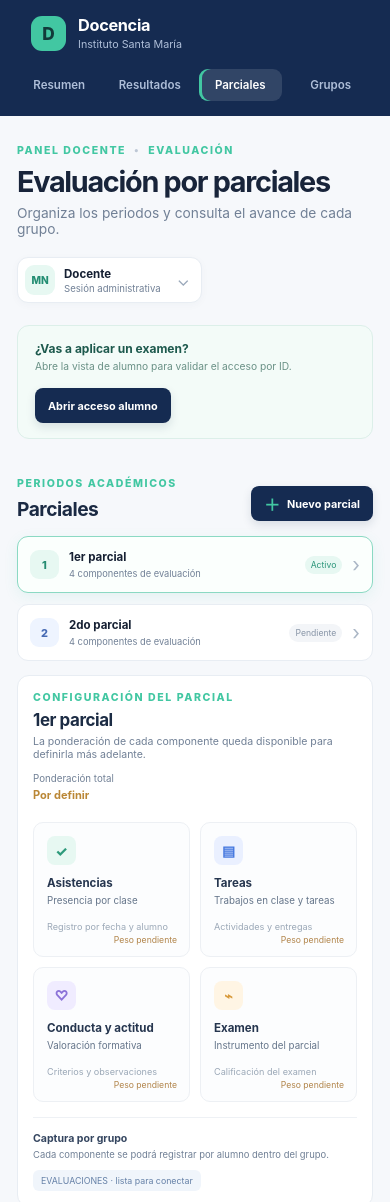
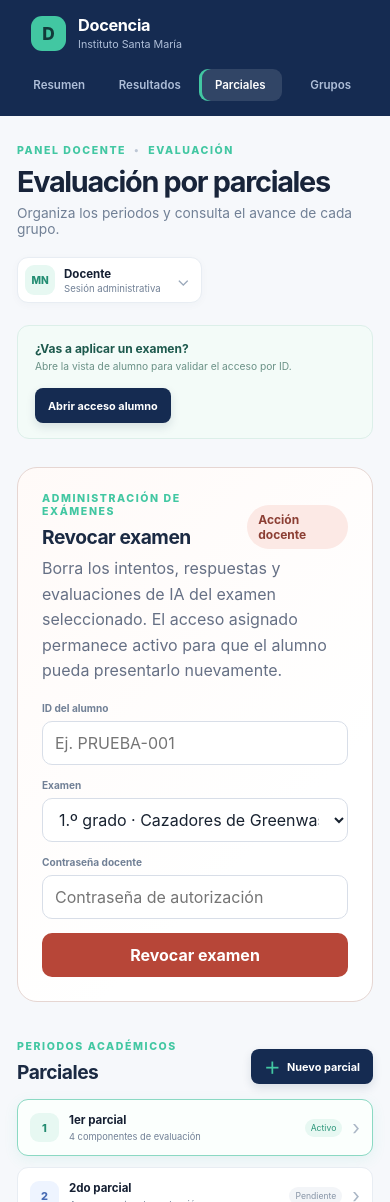
Before and after one commit to alexsennin/docencia, a Next.js app: page / in a window 390 px wide. Shown: the top 1202 px of the page. Built offline with nearby package versions, Linux system fonts and the light colour scheme.

Commit message:
feat: add test student assignments and exam revocation

```diff
--- /dev/null
+++ b/app/api/admin/revoke-exam/route.ts
@@ -0,0 +1,21 @@
+import { hasSheetsBridge, sheetsBridge } from "../../../../lib/sheets-bridge";
+
+export const dynamic = "force-dynamic";
+
+export async function POST(request: Request) {
+  try {
+    const payload = await request.json() as { studentId?: string; examId?: string; password?: string };
+    if (!payload.studentId?.trim() || !payload.examId?.trim() || !payload.password) {
+      return Response.json({ error: "Alumno, examen y contraseña docente son obligatorios." }, { status: 400 });
+    }
+    if (!hasSheetsBridge()) return Response.json({ error: "La administración requiere el puente seguro con Google Sheets." }, { status: 503 });
+    const result = await sheetsBridge("revokeExam", {
+      studentId: payload.studentId.trim(),
+      examId: payload.examId.trim(),
+      password: payload.password,
+    });
+    return Response.json({ result, source: "sheets" });
+  } catch (error) {
+    return Response.json({ error: error instanceof Error ? error.message : "No se pudo revocar el examen." }, { status: 500 });
+  }
+}
--- a/app/globals.css
+++ b/app/globals.css
@@ -235,6 +235,15 @@ h2 { margin-bottom: 0; color: #1b2a43; font-size: 1.2rem; letter-spacing: -.025e
 .lock-panel form { grid-template-columns: 1fr auto; align-items: end; margin-top: 6px; }
 .locked { pointer-events: none; user-select: none; opacity: .55; }
 
+.admin-controls { margin: 28px 0; padding: 24px; border: 1px solid #e6d6d2; border-radius: 20px; background: linear-gradient(135deg, #fffaf8 0%, #ffffff 70%); }
+.admin-control-badge { display: inline-flex; align-items: center; padding: 7px 11px; border-radius: 999px; color: #8c3f34; background: #fce9e5; font-size: 12px; font-weight: 700; }
+.admin-control-description { max-width: 780px; margin: -8px 0 18px; color: #667085; line-height: 1.6; }
+.admin-revoke-form { display: grid; grid-template-columns: minmax(150px, .9fr) minmax(220px, 1.4fr) minmax(180px, 1fr) auto; gap: 14px; align-items: end; }
+.admin-revoke-form .select-field input, .admin-revoke-form .select-field select { width: 100%; min-height: 44px; padding: 0 12px; border: 1px solid #d8dee8; border-radius: 10px; background: #fff; color: #182230; font: inherit; }
+.danger-button { min-height: 44px; padding: 0 16px; border: 0; border-radius: 10px; color: #fff; background: #b74638; font: inherit; font-weight: 700; cursor: pointer; }
+.danger-button:disabled { opacity: .65; cursor: wait; }
+.admin-control-message { margin: 16px 0 0; padding: 12px 14px; border-radius: 10px; color: #6d382f; background: #fce9e5; line-height: 1.5; }
+
 @media (max-width: 950px) {
   .sidebar { width: 205px; flex-basis: 205px; }
   .metric-grid { grid-template-columns: repeat(2, 1fr); }
@@ -281,4 +290,5 @@ h2 { margin-bottom: 0; color: #1b2a43; font-size: 1.2rem; letter-spacing: -.025e
   .exam-topbar { align-items: flex-start; }
   .exam-timer { flex: 0 0 auto; }
   .lock-panel form { grid-template-columns: 1fr; }
+  .admin-revoke-form { grid-template-columns: 1fr; }
 }
--- a/app/page.tsx
+++ b/app/page.tsx
@@ -1,6 +1,7 @@
 "use client";
 
 import { useMemo, useState } from "react";
+import { AdminExamControls } from "../components/admin-exam-controls";
 
 type Group = "Todos" | "1° A" | "1° B" | "2° A" | "2° B" | "3° A" | "3° B";
 type Status = "Todos" | "Definitiva" | "Provisional";
@@ -131,6 +132,8 @@ export default function Home() {
           </div>
           <a className="primary-button" href="/alumno">Abrir acceso alumno</a>
         </div>
+
+        <AdminExamControls />
 
         <section className="partials-section" id="parciales" aria-labelledby="partials-title">
           <div className="section-heading partials-heading">
--- /dev/null
+++ b/components/admin-exam-controls.tsx
@@ -0,0 +1,58 @@
+"use client";
+
+import { useState } from "react";
+
+const exams = [
+  { id: "exam-1-esp-1", label: "1.º grado · Cazadores de Greenwashing" },
+  { id: "exam-2-esp-1", label: "2.º grado · Cazadores de Greenwashing" },
+  { id: "exam-3-esp-1", label: "3.º grado · Cazadores de Greenwashing" },
+];
+
+export function AdminExamControls() {
+  const [studentId, setStudentId] = useState("");
+  const [examId, setExamId] = useState(exams[0].id);
+  const [password, setPassword] = useState("");
+  const [message, setMessage] = useState("");
+  const [isSubmitting, setIsSubmitting] = useState(false);
+
+  async function revoke(event: React.FormEvent<HTMLFormElement>) {
+    event.preventDefault();
+    setIsSubmitting(true);
+    setMessage("");
+    try {
+      const response = await fetch("/api/admin/revoke-exam", {
+        method: "POST",
+        headers: { "content-type": "application/json" },
+        body: JSON.stringify({ studentId, examId, password }),
+      });
+      const payload = await response.json() as { result?: { deletedAttempts?: number; deletedAnswers?: number; deletedAi?: number; canRetake?: boolean }; error?: string };
+      if (!response.ok) throw new Error(payload.error || "No se pudo revocar el examen.");
+      setMessage(`Examen revocado. Se eliminaron ${payload.result?.deletedAttempts ?? 0} intento(s), ${payload.result?.deletedAnswers ?? 0} respuesta(s) y ${payload.result?.deletedAi ?? 0} evaluación(es) de IA. El alumno puede volver a realizarlo.`);
+      setPassword("");
+    } catch (error) {
+      setMessage(error instanceof Error ? error.message : "No se pudo revocar el examen.");
+    } finally {
+      setIsSubmitting(false);
+    }
+  }
+
+  return (
+    <section className="admin-controls" aria-labelledby="admin-controls-title">
+      <div className="section-heading">
+        <div>
+          <p className="eyebrow">ADMINISTRACIÓN DE EXÁMENES</p>
+          <h2 id="admin-controls-title">Revocar examen</h2>
+        </div>
+        <span className="admin-control-badge">Acción docente</span>
+      </div>
+      <p className="admin-control-description">Borra los intentos, respuestas y evaluaciones de IA del examen seleccionado. El acceso asignado permanece activo para que el alumno pueda presentarlo nuevamente.</p>
+      <form className="admin-revoke-form" onSubmit={revoke}>
+        <label className="select-field"><span>ID del alumno</span><input value={studentId} onChange={(event) => setStudentId(event.target.value)} placeholder="Ej. PRUEBA-001" autoComplete="off" /></label>
+        <label className="select-field"><span>Examen</span><select value={examId} onChange={(event) => setExamId(event.target.value)}>{exams.map((exam) => <option key={exam.id} value={exam.id}>{exam.label}</option>)}</select></label>
+        <label className="select-field"><span>Contraseña docente</span><input type="password" value={password} onChange={(event) => setPassword(event.target.value)} placeholder="Contraseña de autorización" autoComplete="current-password" /></label>
+        <button className="danger-button" type="submit" disabled={isSubmitting}>{isSubmitting ? "Revocando…" : "Revocar examen"}</button>
+      </form>
+      {message && <p className="admin-control-message" role="status">{message}</p>}
+    </section>
+  );
+}
```
Also changed, not shown: 2 other files (tests, documents, lock files or other folders).
